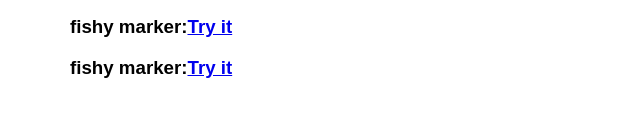
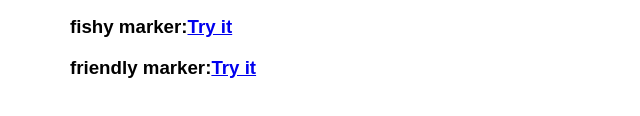
Before and after one commit to CharlotteGrossmann/AR, a plain HTML site: page index.html in a window 1280 px wide. Shown: the part 204-320 px from the top of the page, 170-810 px from the left. Drawn offline with Linux system fonts and the light colour scheme.

Commit message:
Update index.html

```diff
--- a/index.html
+++ b/index.html
@@ -8,7 +8,7 @@
         <h3>QR code as marker:<a href="/QR/QR_code.html">Try it</a></h3>
         <h3>Hiro marker:<a href="/Hiro/hiro.html">Try it</a></h3>
         <h3>fishy marker:<a href="/Fish/Fish.html">Try it</a></h3>
-        <h3>fishy marker:<a href="/smile/smile.html">Try it</a></h3>
+        <h3>friendly marker:<a href="/smile/smile.html">Try it</a></h3>
 
     </body>
 </html>
```
